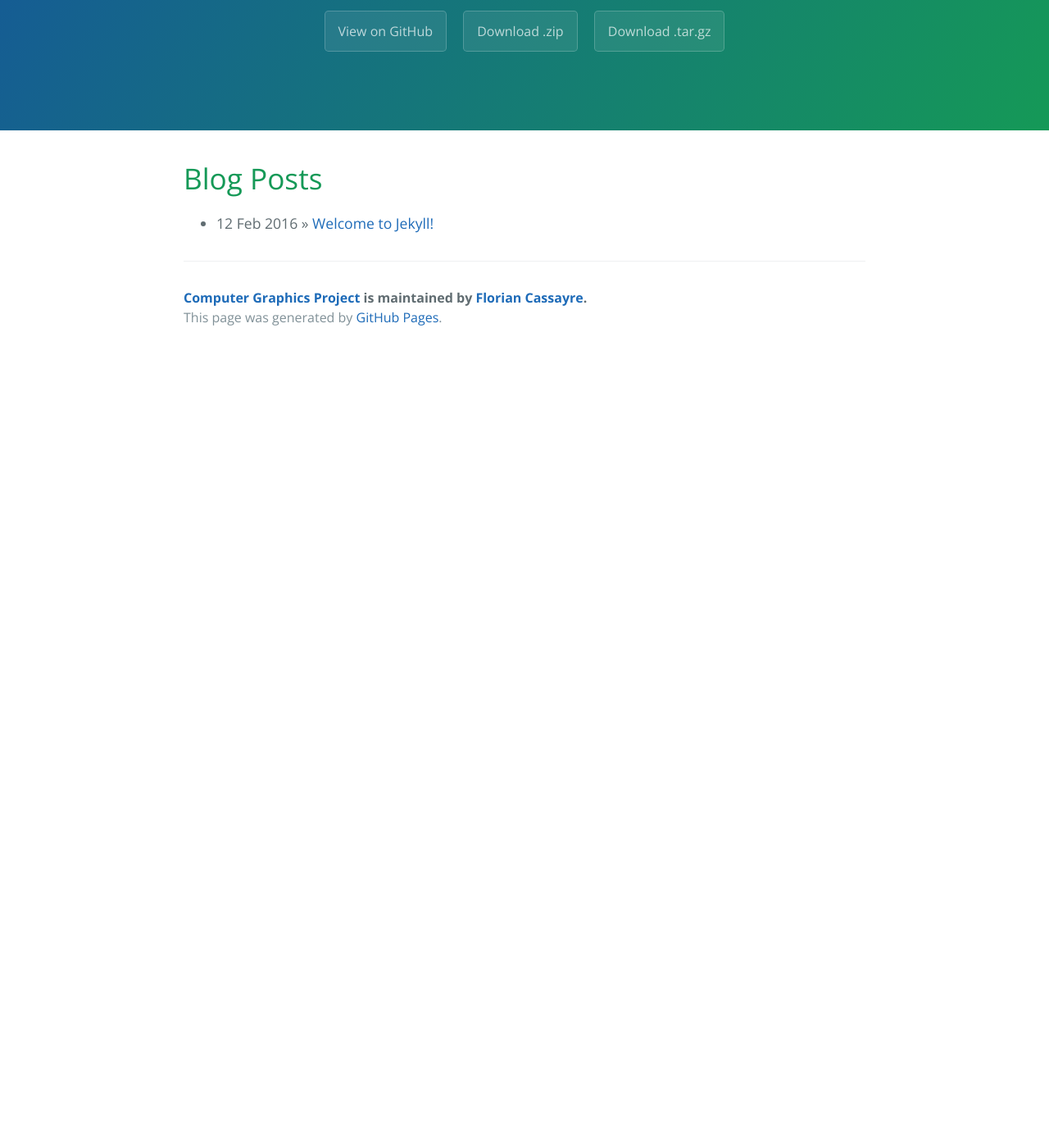
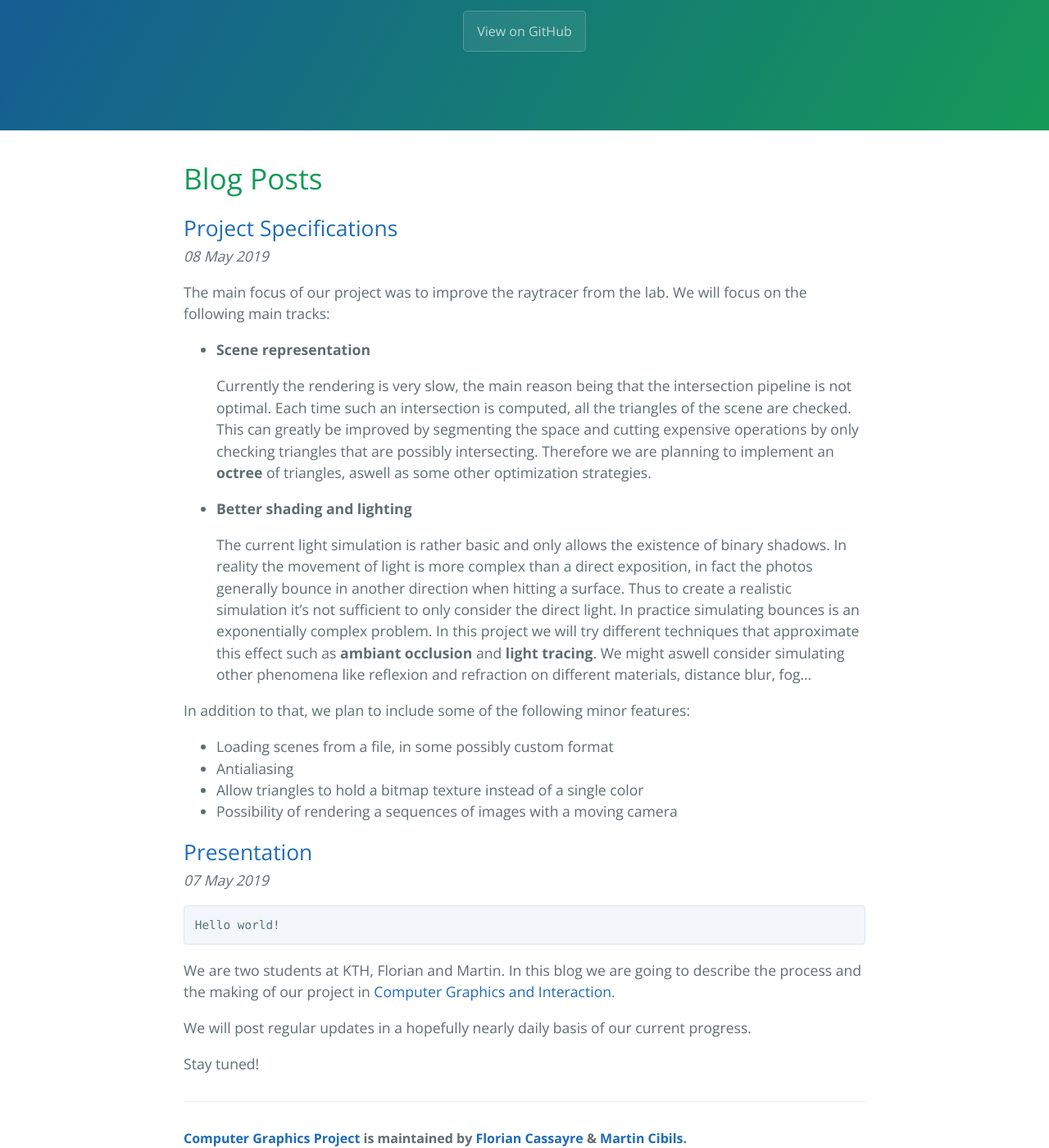
Before and after one commit to FlorianCassayre/FlorianCassayre.github.io, a Jekyll site: the page built from index.html, in a window 1280 px wide and 1400 px high, scrolled down 224 px. Shown: the whole window at 82% size. Built offline with Jekyll 4.4.1, drawn with Linux system fonts in a browser that asks for light colours; the list of posts is cut into pages by our own code; before the commit the page ends 900 px from its top, so only the background shows below that; some of the changed text lies outside the part shown.

Commit message:
Layout update + content.

````diff
--- a/_includes/page-footer.html
+++ b/_includes/page-footer.html
@@ -1,4 +1,4 @@
 <footer class="site-footer">
-  <span class="site-footer-owner"><a href="{{ site.url }}">{{ site.title }}</a> is maintained by <a href="{{ site.author.url }}">{{ site.author.name }}</a>.</span>
-  <span class="site-footer-credits">This page was generated by <a href="https://pages.github.com">GitHub Pages</a>.</span>
+  <span class="site-footer-owner"><a href="{{ site.url }}">{{ site.title }}</a> is maintained by <a href="mailto:cassayre@kth.se">Florian Cassayre</a> & <a href="mailto:mcibils@kth.se">Martin Cibils</a>.</span>
+  <span class="site-footer-credits">This site was generated with <a href="https://jekyllrb.com/">Jekyll</a> and is hosted on <a href="https://pages.github.com">GitHub Pages</a>.</span>
 </footer>
--- a/_includes/page-header.html
+++ b/_includes/page-header.html
@@ -1,7 +1,5 @@
 <section class="page-header">
-  <h1 class="project-name">{{ site.title }}</h1>
+  <h1 class="project-name"><a href="/" style="color: inherit;">{{ site.title }}</a></h1>
   <h2 class="project-tagline">{{ site.tagline }}</h2>
-  <a href="#" class="btn">View on GitHub</a>
-  <a href="#" class="btn">Download .zip</a>
-  <a href="#" class="btn">Download .tar.gz</a>
+  <a href="https://github.com/FlorianCassayre/cg-project" class="btn">View on GitHub</a>
 </section>
--- a/_layouts/post.html
+++ b/_layouts/post.html
@@ -2,6 +2,6 @@
 layout: default
 ---
 <h2>{{ page.title }}</h2>
-<p class="meta">{{ page.date | date_to_string }}</p>
+<p class="meta"><em>{{ page.date | date_to_string }}</em></p>
 
 {{ content }}
--- a/_posts/2016-02-12-sample-content.markdown
+++ /dev/null
@@ -1,24 +0,0 @@
----
-layout: default
-title:  "Welcome to Jekyll!"
-date:   2016-02-12 17:50:00
-categories: main
----
-
-You'll find this post in your `_posts` directory - edit this post and re-build (or run with the `-w` switch) to see your changes!
-To add new posts, simply add a file in the `_posts` directory that follows the convention: YYYY-MM-DD-name-of-post.ext.
-
-Jekyll also offers powerful support for code snippets:
-
-{% highlight ruby %}
-def print_hi(name)
-  puts "Hi, #{name}"
-end
-print_hi('Tom')
-#=> prints 'Hi, Tom' to STDOUT.
-{% endhighlight %}
-
-Check out the [Jekyll docs][jekyll] for more info on how to get the most out of Jekyll. File all bugs/feature requests at [Jekyll's GitHub repo][jekyll-gh].
-
-[jekyll-gh]: https://github.com/mojombo/jekyll
-[jekyll]:    http://jekyllrb.com
--- /dev/null
+++ b/_posts/2019-05-07-presentation.md
@@ -0,0 +1,19 @@
+---
+layout: post
+title:  "Presentation"
+date:   2019-05-07
+---
+
+```
+Hello world!
+```
+
+We are two students at KTH, Florian and Martin.
+In this blog we are going to describe the process and the making of our project in [Computer Graphics and Interaction][course].
+
+We will post regular updates in a hopefully nearly daily basis of our current progress.
+
+Stay tuned!
+
+
+[course]: https://www.kth.se/student/kurser/kurs/DH2323?l=en
--- /dev/null
+++ b/_posts/2019-05-08-specifications.md
@@ -0,0 +1,30 @@
+---
+layout: post
+title:  "Project Specifications"
+date:   2019-05-08
+---
+
+The main focus of our project was to improve the raytracer from the lab. We will focus on the following main tracks:
+
+- **Scene representation**
+
+  Currently the rendering is very slow, the main reason being that the intersection pipeline is not optimal.
+  Each time such an intersection is computed, all the triangles of the scene are checked.
+  This can greatly be improved by segmenting the space and cutting expensive operations by only checking triangles that are possibly intersecting.
+  Therefore we are planning to implement an **octree** of triangles, aswell as some other optimization strategies.
+
+- **Better shading and lighting**
+
+  The current light simulation is rather basic and only allows the existence of binary shadows.
+  In reality the movement of light is more complex than a direct exposition, in fact the photos generally bounce in another direction when hitting a surface.
+  Thus to create a realistic simulation it's not sufficient to only consider the direct light.
+  In practice simulating bounces is an exponentially complex problem.
+  In this project we will try different techniques that approximate this effect such as **ambiant occlusion** and **light tracing**.
+  We might aswell consider simulating other phenomena like reflexion and refraction on different materials, distance blur, fog...
+
+In addition to that, we plan to include some of the following minor features:
+
+- Loading scenes from a file, in some possibly custom format
+- Antialiasing
+- Allow triangles to hold a bitmap texture instead of a single color
+- Possibility of rendering a sequences of images with a moving camera
--- a/index.html
+++ b/index.html
@@ -5,9 +5,17 @@ title: {{ site.name }}
 
 <div id="home">
   <h1>Blog Posts</h1>
-  <ul class="posts">
-    {% for post in site.posts %}
-      <li><span>{{ post.date | date_to_string }}</span> &raquo; <a href="{{ site.baseurl }}{{ post.url }}">{{ post.title }}</a></li>
-    {% endfor %}
-  </ul>
+  {% for post in site.posts %}
+    <article>
+      <header>
+        <h2 style="margin-bottom: 0">
+          <a href="{{ post.url }}">
+            {{ post.title }}
+          </a>
+        </h2>
+        <p class="meta" style="margin-top: 0"><em><time datetime="{{ post.date | date: "%Y-%m-%d" }}">{{ post.date | date_to_long_string }}</time></em></p>
+      </header>
+      {{ post.content }}
+    </article>
+  {% endfor %}
 </div>
````
